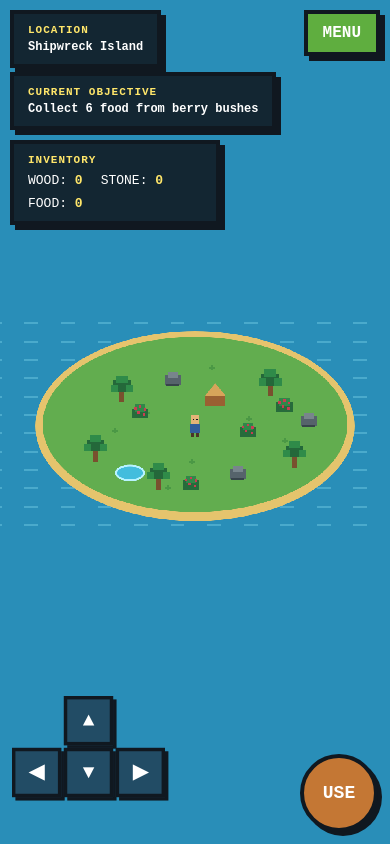
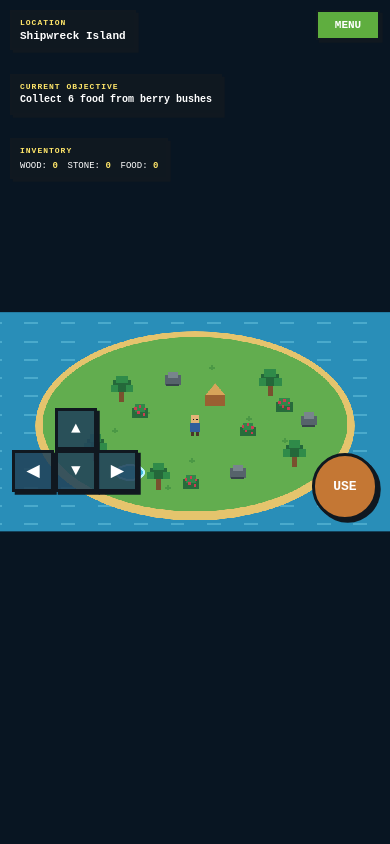
Before and after one commit to Hudstache/Testing-1, a plain HTML site: page game.html in a window 390 px wide. Drawn offline with Linux system fonts and the light colour scheme.

Commit message:
Make game responsive for phone screens

```diff
--- a/game.css
+++ b/game.css
@@ -4,6 +4,11 @@
     --yellow: #ffe66a;
     --green: #5fae3f;
     --green-light: #86d451;
+
+    --safe-top: env(safe-area-inset-top, 0px);
+    --safe-right: env(safe-area-inset-right, 0px);
+    --safe-bottom: env(safe-area-inset-bottom, 0px);
+    --safe-left: env(safe-area-inset-left, 0px);
 }
 
 * {
@@ -17,8 +22,16 @@ body {
     margin: 0;
 }
 
+html {
+    background: #081522;
+}
+
 body {
+    position: fixed;
+    inset: 0;
+
     overflow: hidden;
+    overscroll-behavior: none;
 
     background: #081522;
 
@@ -28,33 +41,46 @@ body {
         monospace;
 
     touch-action: none;
+    -webkit-touch-callout: none;
+    -webkit-user-select: none;
+    user-select: none;
 }
 
 button {
     font: inherit;
+    -webkit-tap-highlight-color: transparent;
 }
+
+/* Main game container */
 
 .game-screen {
     position: relative;
 
-    display: flex;
-
-    width: 100vw;
-    height: 100vh;
-
-    align-items: center;
-    justify-content: center;
-
-    overflow: hidden;
-}
-
-#game-canvas {
-    display: block;
-
     width: 100%;
     height: 100%;
 
-    object-fit: contain;
+    overflow: hidden;
+
+    background: #081522;
+}
+
+/*
+    The game always keeps its original 16:9 shape.
+    It scales down or up to fit every phone screen.
+*/
+
+#game-canvas {
+    position: absolute;
+
+    top: 50%;
+    left: 50%;
+
+    display: block;
+
+    width: min(100vw, calc(100vh * 16 / 9));
+    height: min(100vh, calc(100vw * 9 / 16));
+
+    transform: translate(-50%, -50%);
 
     background: #298eb8;
 
@@ -62,8 +88,12 @@ button {
     image-rendering: crisp-edges;
 }
 
+/* Interface overlay */
+
 .game-interface {
     position: absolute;
+    z-index: 10;
+
     inset: 0;
 
     pointer-events: none;
@@ -72,42 +102,72 @@ button {
 .top-bar {
     display: flex;
 
-    padding: 18px;
+    padding:
+        calc(10px + var(--safe-top))
+        calc(10px + var(--safe-right))
+        10px
+        calc(10px + var(--safe-left));
 
     align-items: flex-start;
     justify-content: space-between;
+
+    gap: 10px;
 }
 
 .location-panel,
-.objective-panel {
-    border: 4px solid var(--dark);
+.objective-panel,
+.inventory-panel {
+    border: clamp(2px, 0.7vw, 4px) solid var(--dark);
 
     background: rgb(16 24 32 / 88%);
     color: white;
 
-    box-shadow: 5px 5px 0 var(--dark);
+    box-shadow:
+        clamp(2px, 0.7vw, 5px)
+        clamp(2px, 0.7vw, 5px)
+        0
+        var(--dark);
 }
 
 .location-panel {
     display: flex;
-    padding: 10px 14px;
+
+    max-width: 62vw;
+
+    padding:
+        clamp(6px, 1.5vw, 10px)
+        clamp(8px, 2vw, 14px);
 
     flex-direction: column;
-    gap: 4px;
+    gap: 3px;
+}
+
+.location-panel strong {
+    overflow: hidden;
+
+    font-size: clamp(11px, 2.8vw, 16px);
+
+    text-overflow: ellipsis;
+    white-space: nowrap;
 }
 
 .small-label {
     color: var(--yellow);
 
-    font-size: 11px;
+    font-size: clamp(8px, 2vw, 11px);
     font-weight: bold;
+
     letter-spacing: 1px;
 }
 
 .pixel-button {
-    padding: 10px 15px;
+    min-width: 64px;
 
-    border: 4px solid var(--dark);
+    padding:
+        clamp(7px, 1.8vw, 10px)
+        clamp(9px, 2.2vw, 15px);
+
+    border: clamp(2px, 0.7vw, 4px) solid var(--dark);
 
     background: var(--green);
     color: white;
@@ -115,10 +175,16 @@ button {
     pointer-events: auto;
     cursor: pointer;
 
+    font-size: clamp(11px, 2.7vw, 15px);
     font-weight: bold;
+
     text-transform: uppercase;
 
-    box-shadow: 5px 5px 0 var(--dark);
+    box-shadow:
+        clamp(2px, 0.7vw, 5px)
+        clamp(2px, 0.7vw, 5px)
+        0
+        var(--dark);
 }
 
 .pixel-button:hover,
@@ -127,54 +193,73 @@ button {
 }
 
 .pixel-button:active {
-    transform: translate(3px, 3px);
+    transform: translate(2px, 2px);
 
-    box-shadow: 2px 2px 0 var(--dark);
+    box-shadow: 1px 1px 0 var(--dark);
 }
+
+/* Objective */
 
 .objective-panel {
     position: absolute;
 
-    top: 88px;
-    left: 18px;
+    top: calc(74px + var(--safe-top));
+    left: calc(10px + var(--safe-left));
 
     display: flex;
-    padding: 10px 14px;
+
+    max-width: min(62vw, 330px);
+
+    padding:
+        clamp(6px, 1.5vw, 10px)
+        clamp(8px, 2vw, 14px);
 
     flex-direction: column;
-    gap: 4px;
+    gap: 3px;
 }
+
+.objective-panel strong {
+    font-size: clamp(10px, 2.5vw, 14px);
+    line-height: 1.25;
+}
+
+/* Inventory */
+
 .inventory-panel {
     position: absolute;
 
-    top: 165px;
-    left: 18px;
+    top: calc(138px + var(--safe-top));
+    left: calc(10px + var(--safe-left));
 
     display: flex;
-    padding: 10px 14px;
+
+    max-width: min(70vw, 380px);
+
+    padding:
+        clamp(6px, 1.5vw, 10px)
+        clamp(8px, 2vw, 14px);
 
     flex-direction: column;
-    gap: 7px;
-
-    border: 4px solid var(--dark);
-
-    background: rgb(16 24 32 / 88%);
-    color: white;
-
-    box-shadow: 5px 5px 0 var(--dark);
+    gap: 6px;
 }
 
 .inventory-items {
     display: flex;
     flex-wrap: wrap;
-    gap: 8px 18px;
 
-    font-size: 13px;
+    gap:
+        clamp(5px, 1.3vw, 9px)
+        clamp(9px, 2.5vw, 18px);
+
+    font-size: clamp(9px, 2.3vw, 13px);
 }
 
 .inventory-items strong {
     color: var(--yellow);
 }
+
+/* Touch controls */
+
 .touch-controls {
     position: absolute;
 
@@ -183,7 +268,12 @@ button {
     left: 0;
 
     display: flex;
-    padding: 20px;
+
+    padding:
+        12px
+        calc(12px + var(--safe-right))
+        calc(12px + var(--safe-bottom))
+        calc(12px + var(--safe-left));
 
     align-items: flex-end;
     justify-content: space-between;
@@ -194,15 +284,15 @@ button {
 .direction-controls {
     position: relative;
 
-    width: 180px;
-    height: 160px;
+    width: clamp(126px, 30vw, 180px);
+    height: clamp(112px, 27vw, 160px);
 
     pointer-events: auto;
 }
 
 .control-button,
 .interact-button {
-    border: 4px solid var(--dark);
+    border: clamp(2px, 0.8vw, 4px) solid var(--dark);
 
     background: rgb(33 68 90 / 88%);
     color: white;
@@ -211,7 +301,11 @@ button {
 
     font-weight: bold;
 
-    box-shadow: 4px 4px 0 var(--dark);
+    box-shadow:
+        clamp(2px, 0.7vw, 4px)
+        clamp(2px, 0.7vw, 4px)
+        0
+        var(--dark);
 
     user-select: none;
     -webkit-user-select: none;
@@ -220,10 +314,12 @@ button {
 .control-button {
     position: absolute;
 
-    width: 58px;
-    height: 58px;
+    width: clamp(42px, 10vw, 58px);
+    height: clamp(42px, 10vw, 58px);
 
-    font-size: 23px;
+    padding: 0;
+
+    font-size: clamp(16px, 4vw, 23px);
 }
 
 .control-button:active,
@@ -233,32 +329,39 @@ button {
 
     transform: translate(2px, 2px);
 
-    box-shadow: 2px 2px 0 var(--dark);
+    box-shadow: 1px 1px 0 var(--dark);
 }
+
+/*
+    Button positions use percentages so the pad remains
+    correctly shaped at different phone sizes.
+*/
 
 .up-button {
     top: 0;
-    left: 61px;
+    left: 34%;
 }
 
 .left-button {
-    top: 61px;
+    top: 38%;
     left: 0;
 }
 
 .down-button {
-    top: 61px;
-    left: 61px;
+    top: 38%;
+    left: 34%;
 }
 
 .right-button {
-    top: 61px;
-    left: 122px;
+    top: 38%;
+    right: 0;
 }
 
 .interact-button {
-    width: 92px;
-    height: 92px;
+    width: clamp(66px, 17vw, 92px);
+    height: clamp(66px, 17vw, 92px);
+
+    padding: 0;
 
     border-radius: 50%;
 
@@ -266,27 +369,36 @@ button {
 
     pointer-events: auto;
 
-    font-size: 18px;
+    font-size: clamp(13px, 3.2vw, 18px);
+
     text-transform: uppercase;
 }
 
+/* Message window */
+
 .message-box {
     position: absolute;
+    z-index: 30;
 
     top: 50%;
     left: 50%;
 
-    width: min(420px, 88vw);
-    padding: 17px;
+    width: min(420px, calc(100vw - 32px));
 
-    border: 5px solid var(--dark);
+    padding: clamp(12px, 3vw, 17px);
+
+    border: clamp(3px, 1vw, 5px) solid var(--dark);
 
     background: var(--cream);
     color: var(--dark);
 
     transform: translate(-50%, -50%);
 
-    box-shadow: 7px 7px 0 var(--dark);
+    box-shadow:
+        clamp(4px, 1.2vw, 7px)
+        clamp(4px, 1.2vw, 7px)
+        0
+        var(--dark);
 
     text-align: center;
 }
@@ -298,49 +410,127 @@ button {
 .message-box p {
     margin: 0;
 
+    font-size: clamp(12px, 3vw, 16px);
     font-weight: bold;
+    line-height: 1.4;
 }
 
-@media (pointer: fine) and (min-width: 900px) {
+/* Very small phones */
+
+@media (max-width: 380px) {
+    .objective-panel {
+        top: calc(66px + var(--safe-top));
+
+        max-width: 58vw;
+    }
+
+    .inventory-panel {
+        top: calc(125px + var(--safe-top));
+
+        max-width: 65vw;
+    }
+
+    .touch-controls {
+        padding-bottom:
+            calc(7px + var(--safe-bottom));
+    }
+
+    .direction-controls {
+        width: 122px;
+        height: 108px;
+    }
+
+    .control-button {
+        width: 40px;
+        height: 40px;
+    }
+
+    .interact-button {
+        width: 62px;
+        height: 62px;
+    }
+}
+
+/* Short landscape phones */
+
+@media (orientation: landscape) and (max-height: 430px) {
+    .top-bar {
+        padding-top:
+            calc(6px + var(--safe-top));
+    }
+
+    .location-panel {
+        padding: 5px 8px;
+    }
+
+    .objective-panel {
+        top: calc(55px + var(--safe-top));
+
+        max-width: 40vw;
+
+        padding: 5px 8px;
+    }
+
+    .inventory-panel {
+        top: calc(103px + var(--safe-top));
+
+        max-width: 45vw;
+
+        padding: 5px 8px;
+    }
+
+    .touch-controls {
+        padding-top: 5px;
+        padding-bottom:
+            calc(7px + var(--safe-bottom));
+    }
+
+    .direction-controls {
+        width: 130px;
+        height: 112px;
+    }
+
+    .control-button {
+        width: 42px;
+        height: 42px;
+    }
+
+    .interact-button {
+        width: 64px;
+        height: 64px;
+    }
+}
+
+/* Portrait phones */
+
+@media (orientation: portrait) {
+    #game-canvas {
+        width: 100vw;
+        height: calc(100vw * 9 / 16);
+
+        top: 50%;
+    }
+
+    .objective-panel {
+        max-width: 72vw;
+    }
+
+    .inventory-panel {
+        max-width: 78vw;
+    }
+
+    .touch-controls {
+        bottom: max(
+            8px,
+            calc((100vh - (100vw * 9 / 16)) / 2)
+        );
+    }
+}
+
+/* Hide touch controls for mouse-only desktop devices */
+
+@media (hover: hover) and (pointer: fine) and (min-width: 1000px) {
     .touch-controls {
         opacity: 0.55;
     }
 }
-
-@media (max-width: 600px) {
-    .top-bar {
-        padding: 10px;
-    }
-
-    .objective-panel {
-        top: 72px;
-        left: 10px;
-    }
-
-.location-panel,
-.objective-panel,
-.inventory-panel {
-    font-size: 12px;
-}
-
-.inventory-panel {
-    top: 140px;
-    left: 10px;
-
-    max-width: 210px;
-}
-
-    .touch-controls {
-        padding: 12px;
-    }
-
-    .direction-controls {
-        transform: scale(0.85);
-        transform-origin: bottom left;
-    }
-
-    .interact-button {
-        width: 78px;
-        height: 78px;
-    }
-}
--- a/game.html
+++ b/game.html
@@ -3,11 +3,12 @@
 <head>
     <meta charset="UTF-8">
 
-    <meta
-        name="viewport"
-        content="width=device-width, initial-scale=1.0,
-        maximum-scale=1.0, user-scalable=no"
-    >
+<meta
+    name="viewport"
+    content="width=device-width, initial-scale=1.0,
+    maximum-scale=1.0, user-scalable=no,
+    viewport-fit=cover"
+>
 
     <title>Archipelago Adventure</title>
 
```
